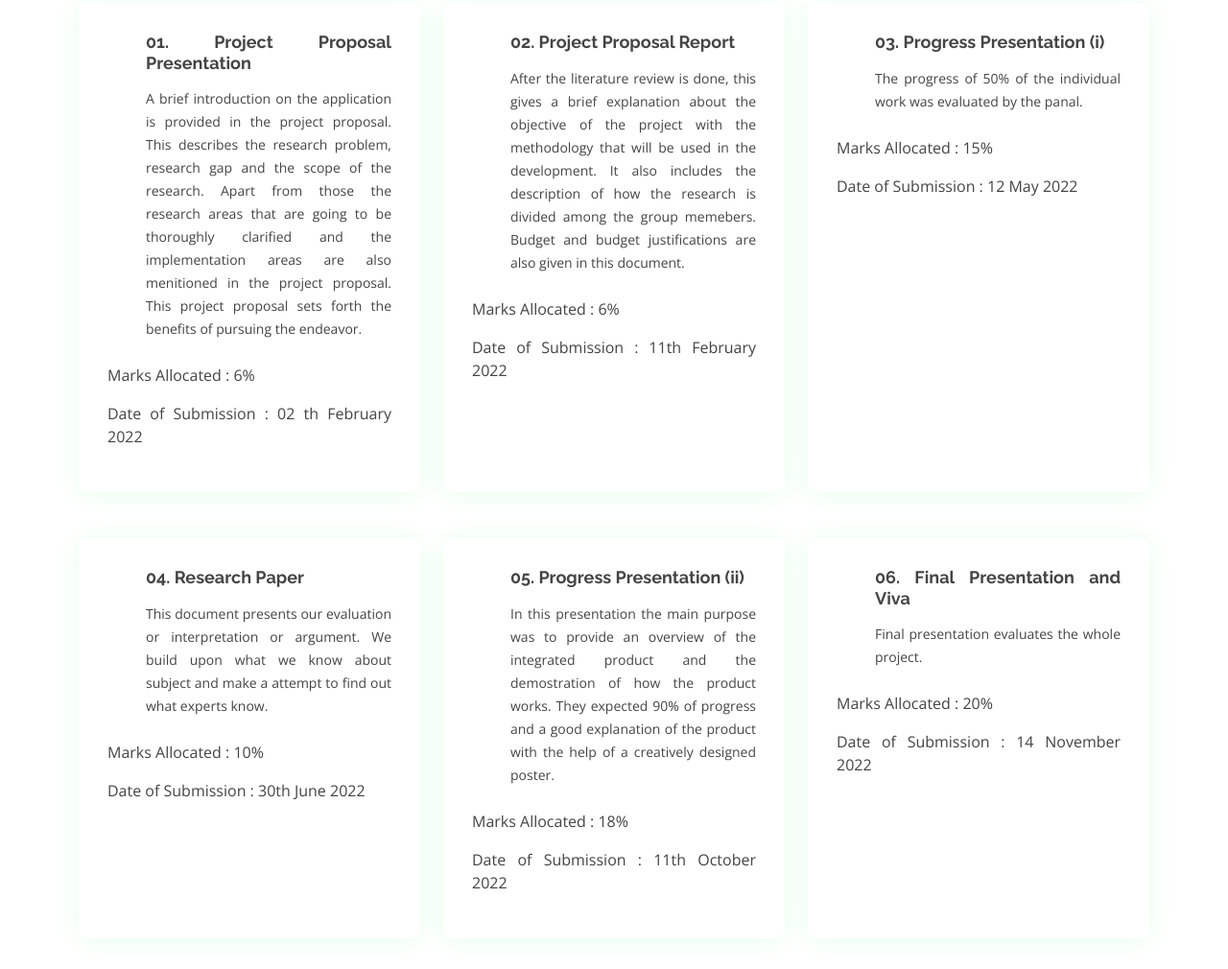
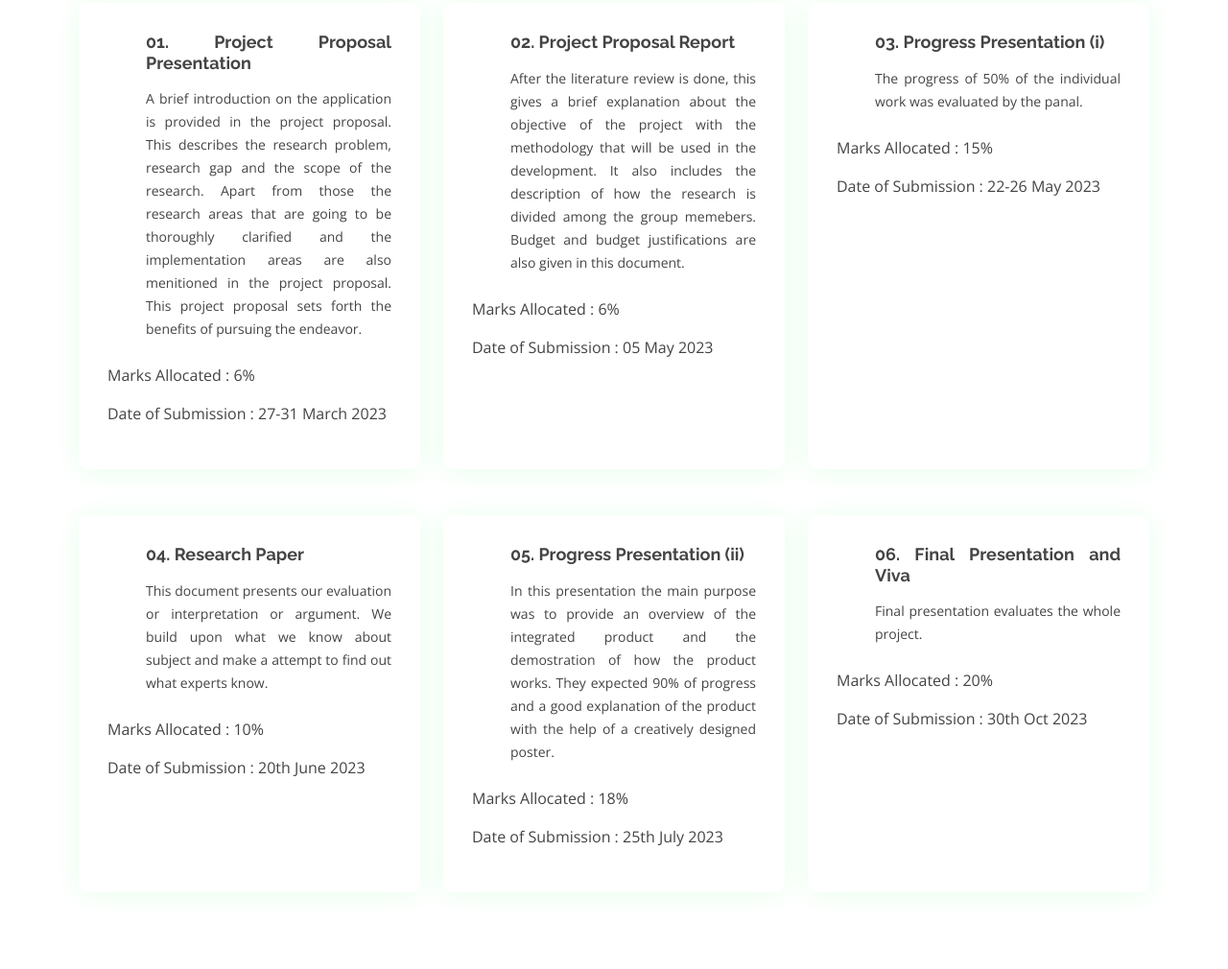
Before and after one commit to Madhawa-Tharindu/WebSite---RP, a plain HTML site: page EcoSentry/index.html in a window 1280 px wide. Shown: the part 4002-5012 px from the top of the page at 96% size. Drawn offline with nearby package versions, Linux system fonts and the light colour scheme.

Commit message:
add another file

```diff
--- a/EcoSentry/index.html
+++ b/EcoSentry/index.html
@@ -419,7 +419,7 @@ Sri Lanka, in particular, is prone to forest fires due to its hot and dry climat
                  proposal sets forth the benefits of pursuing the endeavor.</p>
                  <br>
               <p>Marks Allocated : 6%</p>
-              <p>Date of Submission : 02 th February 2022</p>
+              <p>Date of Submission : 27-31 March 2023</p>
             </div>
           </div>
           <div class="col-lg-4 col-md-6 mt-5 mt-md-0">
@@ -430,7 +430,7 @@ Sri Lanka, in particular, is prone to forest fires due to its hot and dry climat
                 among the group memebers. Budget and budget justifications are also given in this document.</p>
               <br>
               <p>Marks Allocated : 6%</p>
-              <p>Date of Submission : 11th February 2022</p>
+              <p>Date of Submission : 05 May 2023</p>
             </div>
           </div>
 
@@ -440,7 +440,7 @@ Sri Lanka, in particular, is prone to forest fires due to its hot and dry climat
               <p class="description">The progress of 50% of the individual work was evaluated by the panal.</p>
               <br>
               <p>Marks Allocated : 15%</p>
-              <p>Date of Submission : 12 May 2022</p>
+              <p>Date of Submission : 22-26 May 2023</p>
             </div>
           </div>
 
@@ -451,7 +451,7 @@ Sri Lanka, in particular, is prone to forest fires due to its hot and dry climat
                 We build upon what we know about subject and make a attempt to find out what experts know.</p>
                 <br>
               <p>Marks Allocated : 10%</p>
-              <p>Date of Submission : 30th June 2022</p>
+              <p>Date of Submission : 20th June 2023</p>
             </div>
           </div>
 
@@ -463,7 +463,7 @@ Sri Lanka, in particular, is prone to forest fires due to its hot and dry climat
                 of a creatively designed poster.</p>
                 <br>
               <p>Marks Allocated : 18%</p>
-              <p>Date of Submission : 11th October 2022</p>
+              <p>Date of Submission : 25th July 2023</p>
             </div>
           </div>
 
@@ -473,7 +473,7 @@ Sri Lanka, in particular, is prone to forest fires due to its hot and dry climat
               <p class="description">Final presentation evaluates the whole project.</p>
               <br>
               <p>Marks Allocated : 20%</p>
-              <p>Date of Submission : 14 November 2022</p>
+              <p>Date of Submission : 30th Oct 2023</p>
             </div>
           </div>
         </div>
@@ -506,7 +506,7 @@ Sri Lanka, in particular, is prone to forest fires due to its hot and dry climat
 		  <div class="col-lg-3 col-md-6">
             <div class="box aos-init" data-aos="zoom-in" >
               <h3>Final Report</h3>
-              <a href="https://drive.google.com/file/d/1DKIvKQfx_MIlAkROjjOdCTak3Iu8bhxy/view?usp=sharing" target="blank" class="btn-buy">View</a>
+              <a href="https://drive.google.com/file/d/1wM1gYON_0EYIM_vfue59dR8aZQ8cmtIm/view?usp=drive_link" target="blank" class="btn-buy">View</a>
             </div>
           </div>
 
@@ -520,7 +520,7 @@ Sri Lanka, in particular, is prone to forest fires due to its hot and dry climat
 		  <div class="col-lg-3 col-md-6">
             <div class="box aos-init" data-aos="zoom-in" >
               <h3>Poster</h3>
-              <a href="https://drive.google.com/file/d/1V00FGXpe4t0IxaJ61egy2tOoenURiBQE/view?usp=drive_link" target="blank" class="btn-buy">View</a>
+              <a href="https://drive.google.com/file/d/15e-ildrLgvtPS3zSjL9sdLAMCx9mF9qB/view?usp=drive_link" target="blank" class="btn-buy">View</a>
             </div>
           </div>
 
@@ -799,7 +799,7 @@ Sri Lanka, in particular, is prone to forest fires due to its hot and dry climat
   <!-- ======= Footer ======= -->
   <footer id="footer">
     <div class="container">
-      <h3>Eco-Sentry</h3>
+      <h3>EcoSentry</h3>
 
       <div class="social-links">
         <a href="index.html" class="twitter"><i class="bx bxl-twitter"></i></a>
```
